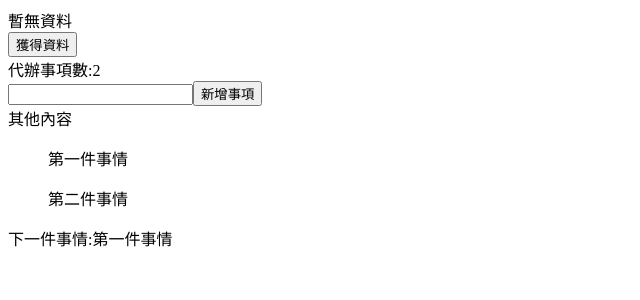
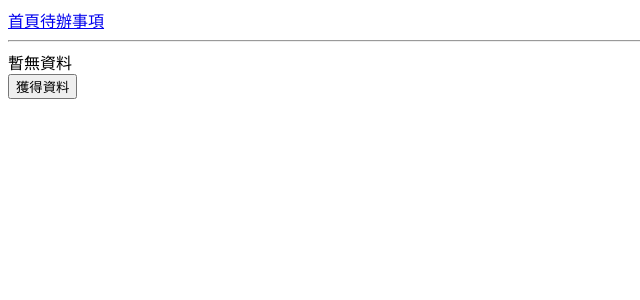
Before and after one commit to nttu94507/React2, a React app: page / in a window 1280 px wide. Shown: the top 300 px of the page, without its empty margins (0-640 px from the left). Built offline with nearby package versions, Linux system fonts and the light colour scheme; the HTML template or start-up script is replaced by a standard one.

Commit message:
HashRouter

```diff
--- a/src/index.jsx
+++ b/src/index.jsx
@@ -4,12 +4,18 @@ import {Provider} from 'react-redux'
 import store from './store'
 import Content from './component/Content';
 import TodoList from './component/TodoList';
-// import { Switch, Route,Link,HashRouter, BrowserRouter} from 'react-router-dom';
+import { Route, Switch,Link,BrowserRouter,HashRouter} from 'react-router-dom';
+
 
 const Main = () => (
     <div>
-        <Content />
-        <TodoList />
+        <Link to="/">首頁</Link>
+        <Link to="/todolist">待辦事項</Link>
+        <hr></hr>
+        <Switch>
+            <Route exact path="/" component ={Content}/>
+            <Route  path="/todolist" component ={TodoList}/>
+        </Switch>
     </div>
 )
-ReactDom.render(<Provider store={store}><Main /></Provider> , document.getElementById('root'));
+ReactDom.render(<Provider store={store}><HashRouter><Main /></HashRouter></Provider> , document.getElementById('root'));
```
